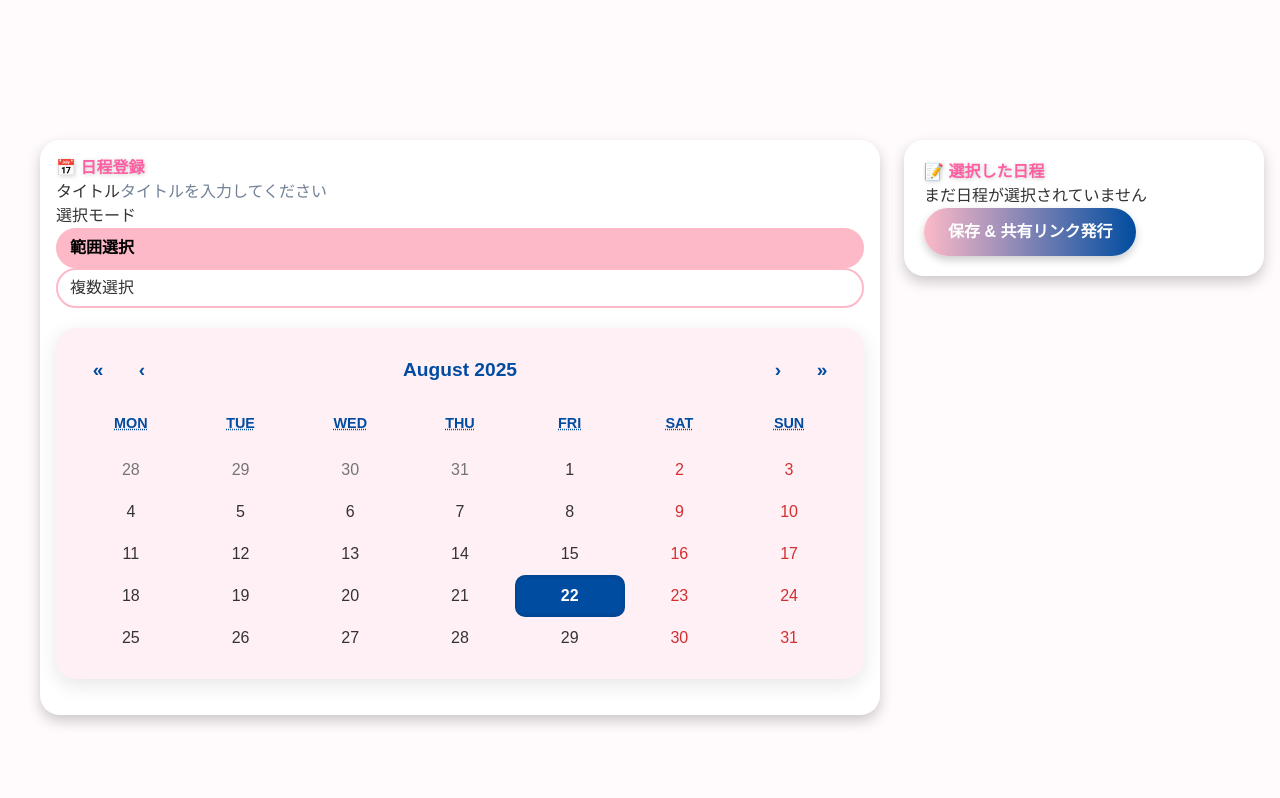
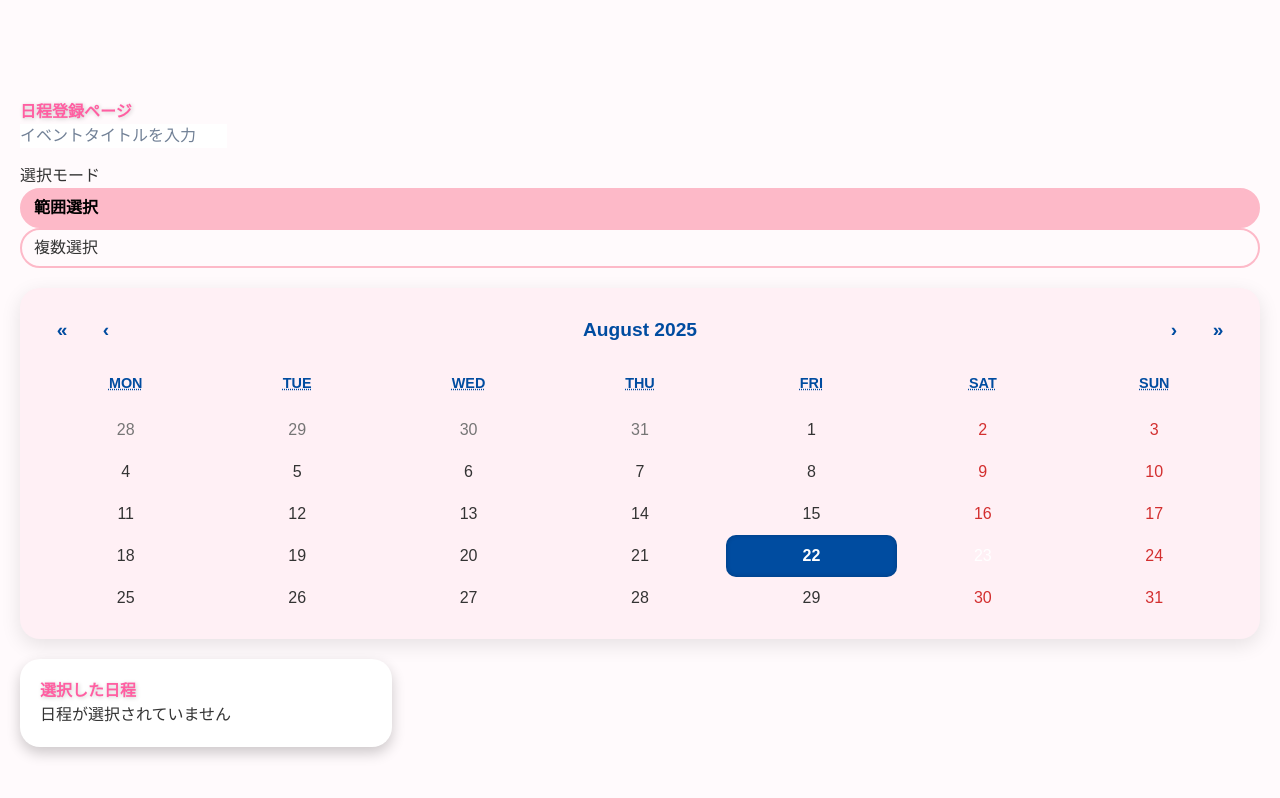
Before and after one commit to kuzyoumike0/milkpop-calendarapp, a React app in the folder frontend/: page /register in a window 1280 px wide. Shown: the top 798 px of the page. Built offline with nearby package versions, Linux system fonts and the light colour scheme; a web font is replaced by a local one.

Commit message:
Update RegisterPage.jsx

```diff
--- a/frontend/src/components/RegisterPage.jsx
+++ b/frontend/src/components/RegisterPage.jsx
@@ -3,77 +3,144 @@ import Calendar from "react-calendar";
 import "react-calendar/dist/Calendar.css";
 import "../index.css";
 
+// 日本の祝日を簡易定義（例として2025年の一部）
+const holidays = {
+  "2025-01-01": "元日",
+  "2025-02-11": "建国記念の日",
+  "2025-04-29": "昭和の日",
+  "2025-05-03": "憲法記念日",
+  "2025-05-04": "みどりの日",
+  "2025-05-05": "こどもの日",
+  "2025-11-03": "文化の日",
+  "2025-11-23": "勤労感謝の日",
+};
+
 const RegisterPage = () => {
-  const [mode, setMode] = useState("range");
+  const [mode, setMode] = useState("range"); // 範囲 or 複数
   const [range, setRange] = useState([null, null]);
   const [multiDates, setMultiDates] = useState([]);
+  const [selectedDates, setSelectedDates] = useState([]);
   const [title, setTitle] = useState("");
-  const [dateOptions, setDateOptions] = useState({});
 
-  // ===== 日付クリック処理 =====
-  const handleDateChange = (value) => {
+  // 現在日付（日本時間）
+  const today = new Date(
+    new Date().toLocaleString("en-US", { timeZone: "Asia/Tokyo" })
+  );
+
+  // カレンダー選択処理
+  const handleCalendarClick = (date) => {
     if (mode === "range") {
-      setRange(value);
+      if (!range[0]) {
+        setRange([date, null]);
+        setSelectedDates([date]); // 開始日に色
+      } else if (!range[1]) {
+        const newRange =
+          date > range[0] ? [range[0], date] : [date, range[0]];
+        setRange(newRange);
+
+        // 範囲内の日付すべてリストアップ
+        const dates = [];
+        let cur = new Date(newRange[0]);
+        while (cur <= newRange[1]) {
+          dates.push(new Date(cur));
+          cur.setDate(cur.getDate() + 1);
+        }
+        setSelectedDates(dates);
       } else {
-      setMultiDates(value);
+        setRange([date, null]);
+        setSelectedDates([date]);
+      }
+    } else {
+      const exists = multiDates.some(
+        (d) => d.toDateString() === date.toDateString()
+      );
+      let newDates;
+      if (exists) {
+        newDates = multiDates.filter(
+          (d) => d.toDateString() !== date.toDateString()
+        );
+      } else {
+        newDates = [...multiDates, date];
+      }
+      setMultiDates(newDates);
+      setSelectedDates(newDates);
     }
   };
 
-  // 選択済み日付を取得
-  const selectedDates =
-    mode === "range"
-      ? range.filter((d) => d !== null)
-      : multiDates;
+  // 日付タイルのカスタム
+  const tileClassName = ({ date, view }) => {
+    if (view === "month") {
+      const dateStr = date.toISOString().split("T")[0];
+
+      // 今日
+      if (date.toDateString() === today.toDateString()) {
+        return "today-highlight";
+      }
+
+      // 祝日
+      if (holidays[dateStr]) {
+        return "holiday-highlight";
+      }
+
+      // 選択範囲
+      if (
+        selectedDates.some((d) => d.toDateString() === date.toDateString())
+      ) {
+        return "selected-date";
+      }
+    }
+    return null;
+  };
 
   return (
     <div className="page-container">
       <main>
-        <div className="register-layout">
-          {/* ===== 左側：入力とカレンダー ===== */}
-          <div className="calendar-section card">
-            <h2 className="page-title">📅 日程登録</h2>
+        <h1 className="page-title">日程登録ページ</h1>
 
-            {/* タイトル */}
-            <div className="form-group">
-              <label>タイトル</label>
+        {/* タイトル入力 */}
+        <div style={{ marginBottom: "16px" }}>
           <input
             type="text"
-                className="input-box"
-                placeholder="タイトルを入力してください"
+            placeholder="イベントタイトルを入力"
             value={title}
             onChange={(e) => setTitle(e.target.value)}
+            className="title-input"
           />
         </div>
 
         {/* モード選択 */}
         <div className="form-group">
           <label>選択モード</label>
-              <div className="radio-group">
+          <div className="radio-group horizontal">
             <label
-                  className={`radio-label ${
-                    mode === "range" ? "radio-active" : ""
-                  }`}
+              className={`radio-label ${mode === "range" ? "radio-active" : ""}`}
             >
               <input
                 type="radio"
                 name="mode"
                 value="range"
                 checked={mode === "range"}
-                    onChange={() => setMode("range")}
+                onChange={() => {
+                  setMode("range");
+                  setRange([null, null]);
+                  setSelectedDates([]);
+                }}
               />
               範囲選択
             </label>
             <label
-                  className={`radio-label ${
-                    mode === "multi" ? "radio-active" : ""
-                  }`}
+              className={`radio-label ${mode === "multi" ? "radio-active" : ""}`}
             >
               <input
                 type="radio"
                 name="mode"
                 value="multi"
                 checked={mode === "multi"}
-                    onChange={() => setMode("multi")}
+                onChange={() => {
+                  setMode("multi");
+                  setMultiDates([]);
+                  setSelectedDates([]);
+                }}
               />
               複数選択
             </label>
@@ -81,105 +148,26 @@ const RegisterPage = () => {
         </div>
 
         {/* カレンダー */}
-            <div className="calendar-wrapper">
         <Calendar
-                onChange={handleDateChange}
+          onClickDay={handleCalendarClick}
           value={mode === "range" ? range : multiDates}
           selectRange={mode === "range"}
+          tileClassName={tileClassName}
           className="custom-calendar"
         />
-            </div>
-          </div>
 
-          {/* ===== 右側：選択日程リスト ===== */}
-          <div className="schedule-section card">
-            <h3 className="page-title">📝 選択した日程</h3>
+        {/* 選択済みリスト */}
+        <div className="schedule-section">
+          <h2>選択した日程</h2>
           {selectedDates.length === 0 ? (
-              <p>まだ日程が選択されていません</p>
+            <p>日程が選択されていません</p>
           ) : (
             <ul>
-                {selectedDates.map((d, i) => {
-                  const dateKey = d.toISOString().split("T")[0];
-                  return (
-                    <li key={i} style={{ marginBottom: "12px" }}>
-                      <strong>{d.toLocaleDateString()}</strong>
-                      <br />
-                      <select
-                        className="vote-select"
-                        value={dateOptions[dateKey]?.type || ""}
-                        onChange={(e) =>
-                          setDateOptions((prev) => ({
-                            ...prev,
-                            [dateKey]: {
-                              ...prev[dateKey],
-                              type: e.target.value,
-                            },
-                          }))
-                        }
-                      >
-                        <option value="">区分を選択</option>
-                        <option value="終日">終日</option>
-                        <option value="午前">午前</option>
-                        <option value="午後">午後</option>
-                        <option value="時間指定">時間指定</option>
-                      </select>
-
-                      {/* 時間指定の場合プルダウン表示 */}
-                      {dateOptions[dateKey]?.type === "時間指定" && (
-                        <div style={{ marginTop: "6px" }}>
-                          <select
-                            className="vote-select"
-                            value={dateOptions[dateKey]?.start || ""}
-                            onChange={(e) =>
-                              setDateOptions((prev) => ({
-                                ...prev,
-                                [dateKey]: {
-                                  ...prev[dateKey],
-                                  start: e.target.value,
-                                },
-                              }))
-                            }
-                          >
-                            <option value="">開始時刻</option>
-                            {Array.from({ length: 24 }, (_, h) => (
-                              <option key={h} value={`${h}:00`}>
-                                {h}:00
-                              </option>
+              {selectedDates.map((d, i) => (
+                <li key={i}>{d.toLocaleDateString("ja-JP")}</li>
               ))}
-                          </select>
-                          <span> ～ </span>
-                          <select
-                            className="vote-select"
-                            value={dateOptions[dateKey]?.end || ""}
-                            onChange={(e) =>
-                              setDateOptions((prev) => ({
-                                ...prev,
-                                [dateKey]: {
-                                  ...prev[dateKey],
-                                  end: e.target.value,
-                                },
-                              }))
-                            }
-                          >
-                            <option value="">終了時刻</option>
-                            {Array.from({ length: 24 }, (_, h) => (
-                              <option key={h} value={`${h}:00`}>
-                                {h}:00
-                              </option>
-                            ))}
-                          </select>
-                        </div>
-                      )}
-                    </li>
-                  );
-                })}
             </ul>
           )}
-
-            <div className="form-actions">
-              <button className="submit-btn">保存 & 共有リンク発行</button>
-            </div>
-          </div>
         </div>
       </main>
     </div>
```
Lines whose indentation alone changed are shown as unchanged.
